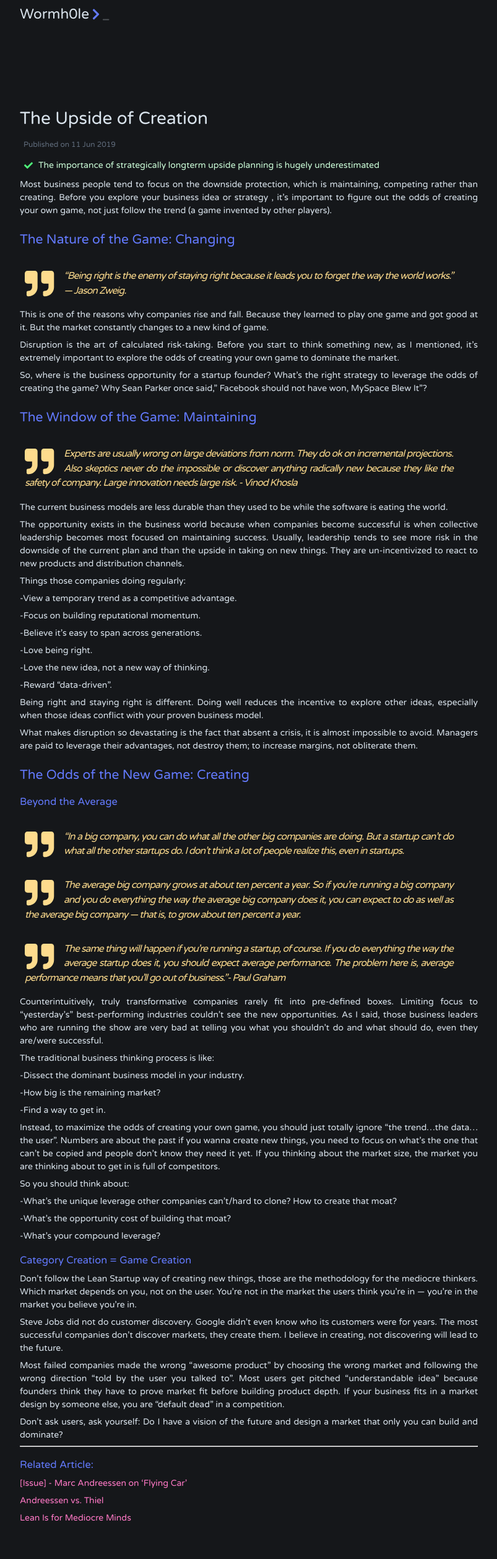
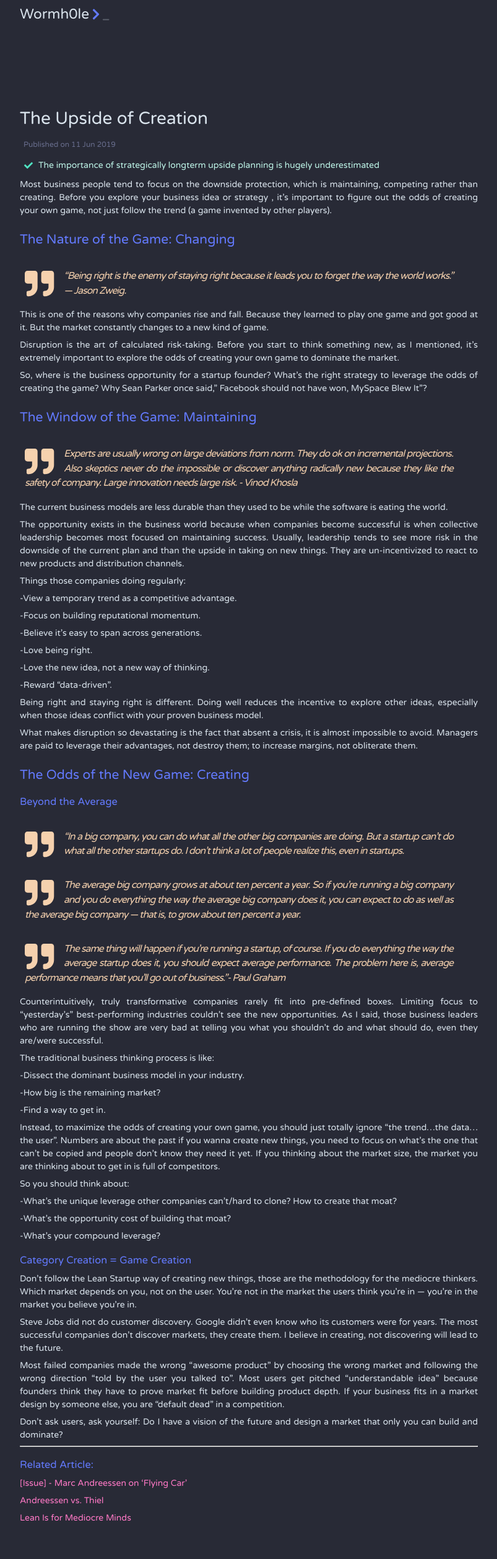
Before and after one commit to jithendrabsy/thoughts, a Jekyll site: the page built from _posts/2019-06-11-gamesthoery1.md, in a window 1280 px wide. Shown: the whole page at 62% size, without its empty margins (238-1041 px from the left). Built offline with Jekyll 4.4.1, drawn with Linux system fonts in a browser that asks for light colours; nearby versions of some CDN libraries.

Commit message:
Update Color

```diff
--- a/_sass/dash/_colors.scss
+++ b/_sass/dash/_colors.scss
@@ -1,13 +1,13 @@
-$color-background-dark: #1E2227;
-$color-background-darker: #15171A;
+$color-background-dark: #282a36;
+$color-background-darker: #282a36;
 $color-foreground: #DAE4ED;
 $color-foreground-dark: lighten($color-background-dark, 30%);
 $color-pink: #ff79c6;
 $color-red: #ff79c6;
 $color-orange: #EA9D53;
-$color-yellow: #FCBC28;
-$color-teal: #4BC997;
-$color-green: #50fa7b;
+$color-yellow: #EA9D53;
+$color-teal: #50E3C2;
+$color-green: #50E3C2;
 $color-cyan: #4FC1E4;
 $color-blue: #637AFE;
 $color-indigo: #6775C4;
```
